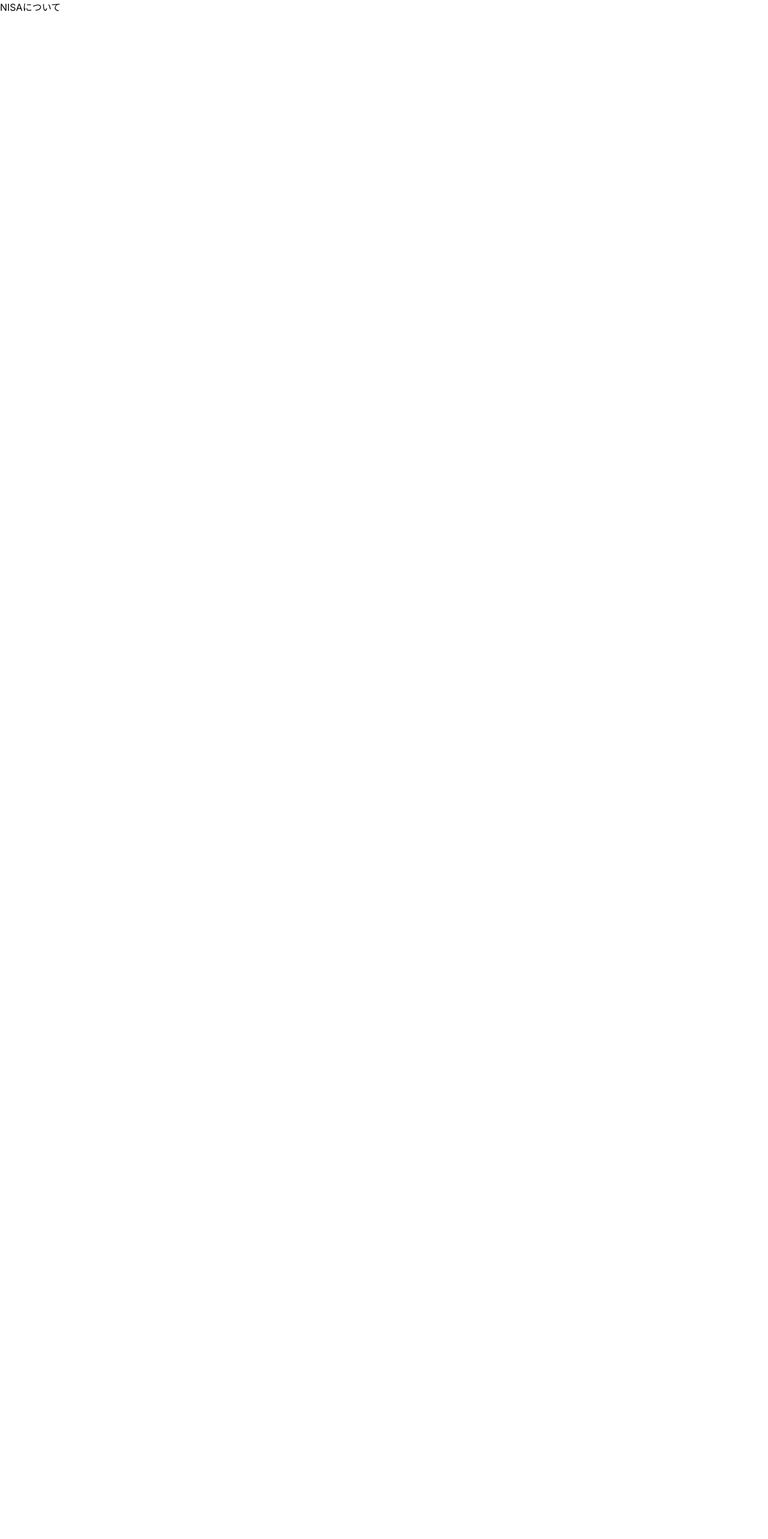
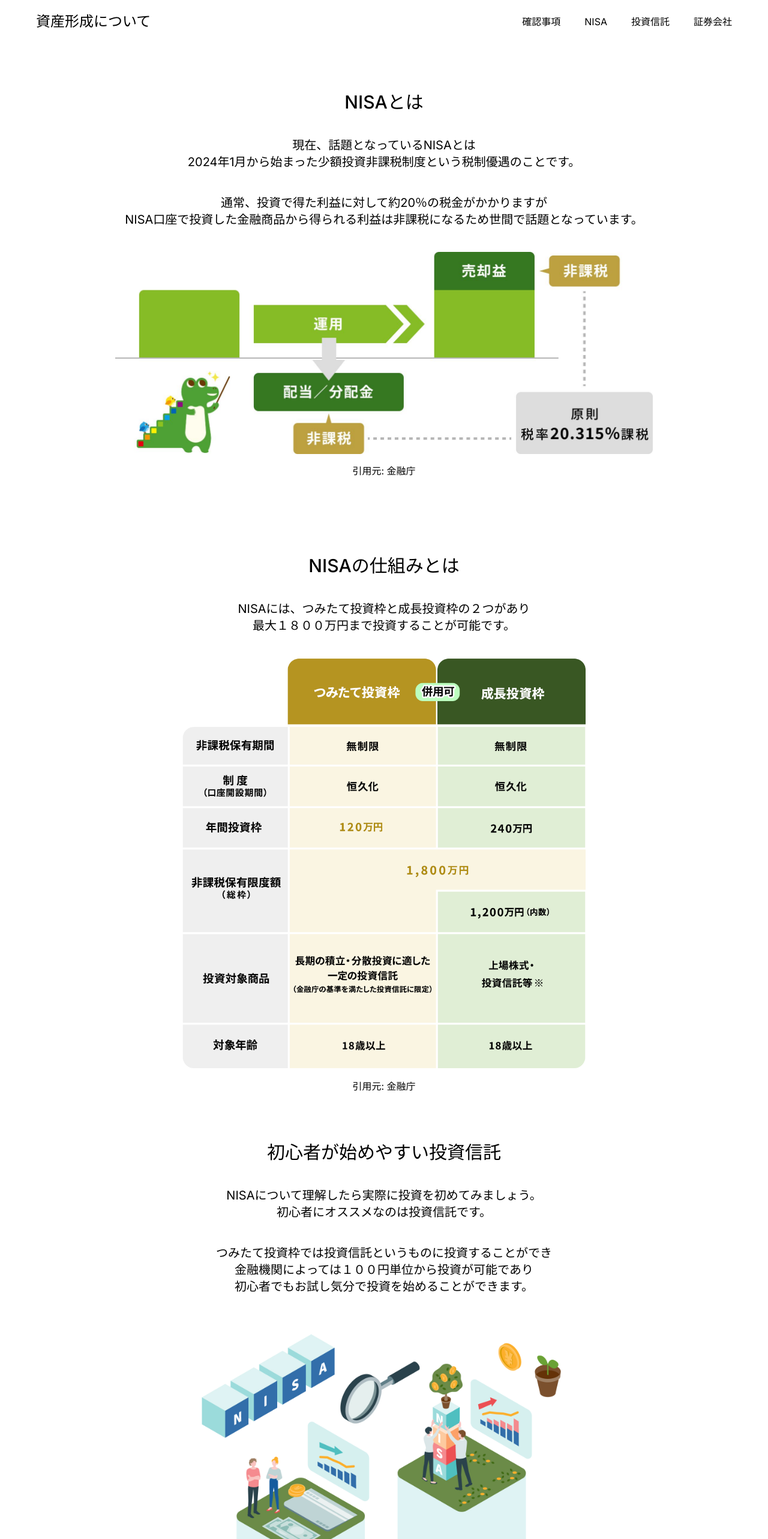
Before and after one commit to koyo-create/koyo-create.github.io, a Next.js app: page /NISA in a window 1280 px wide. Shown: the top 2566 px of the page at 60% size. Before the commit the page ends 800 px from the top, so only its background shows below. Built offline with nearby package versions, Linux system fonts and the light colour scheme.

Commit message:
NISAについての記述

```diff
--- a/src/app/NISA/page.tsx
+++ b/src/app/NISA/page.tsx
@@ -1,8 +1,71 @@
+import Link from "next/link";
+import Header from "../compornents/Header";
+
 export default function NISA() {
   return (
     <>
-    <h1>NISAについて
-    </h1>
+      <Header />
+      <section>
+        <div className="container px-5 mx-auto">
+          <div className="text-center">
+            <h1 className="text-2xl sm:text-3xl font-medium mt-20 mb-10">
+              NISAとは
+            </h1>
+            <p className="mb-4 text-xl">
+              現在、話題となっているNISAとは
+              <br />
+              2024年1月から始まった少額投資非課税制度という税制優遇のことです。
+            </p>
+            <p className="my-10 text-xl">
+              通常、投資で得た利益に対して約20％の税金がかかりますが
+              <br />
+              NISA口座で投資した金融商品から得られる利益は非課税になるため世間で話題となっています。
+            </p>
+            <div className="container mx-auto max-w-4xl ">
+            <img src="./img/運用益非課税画像.jpg" />
+            <p className="mt-4"><Link href="https://www.fsa.go.jp/policy/nisa2/know/index.html">引用元: 金融庁 </Link></p>
+            </div>
+          </div>
+        </div>
+      </section>
+      <section className="mt-32">
+          <div className="text-center">
+            <h2 className="text-2xl sm:text-3xl font-medium mt-20">
+              NISAの仕組みとは
+            </h2>
+            <p className="my-10 text-xl">NISAには、つみたて投資枠と成長投資枠の２つがあり
+              <br/>
+              最大１８００万円まで投資することが可能です。</p>
+          <div className="container mx-auto max-w-2xl my-10">
+            <img src="./img/NISAについて.png" />
+            <p className="mt-4"><Link href="https://www.fsa.go.jp/policy/nisa2/know/index.html">引用元: 金融庁 </Link></p>
+            </div>
+          </div>
+      </section>
+      <section>
+        <div className="text-center">
+          <h3 className="text-2xl sm:text-3xl font-medium mt-20">
+            初心者が始めやすい投資信託
+          </h3>
+          <div>
+          <p className="my-10 text-xl">
+            NISAについて理解したら実際に投資を初めてみましょう。
+            <br/>
+            初心者にオススメなのは投資信託です。
+            </p>
+            <p className="text-xl">
+            つみたて投資枠では投資信託というものに投資することができ
+            <br/>
+            金融機関によっては１００円単位から投資が可能であり
+            <br/>
+            初心者でもお試し気分で投資を始めることができます。
+          </p>
+          </div>
+          <div className="container mx-auto max-w-2xl my-10">
+            <img src="./img/NISA画像.jpg" />
+          </div>
+        </div>
+      </section>
     </>
-  )
+  );
 }
```
